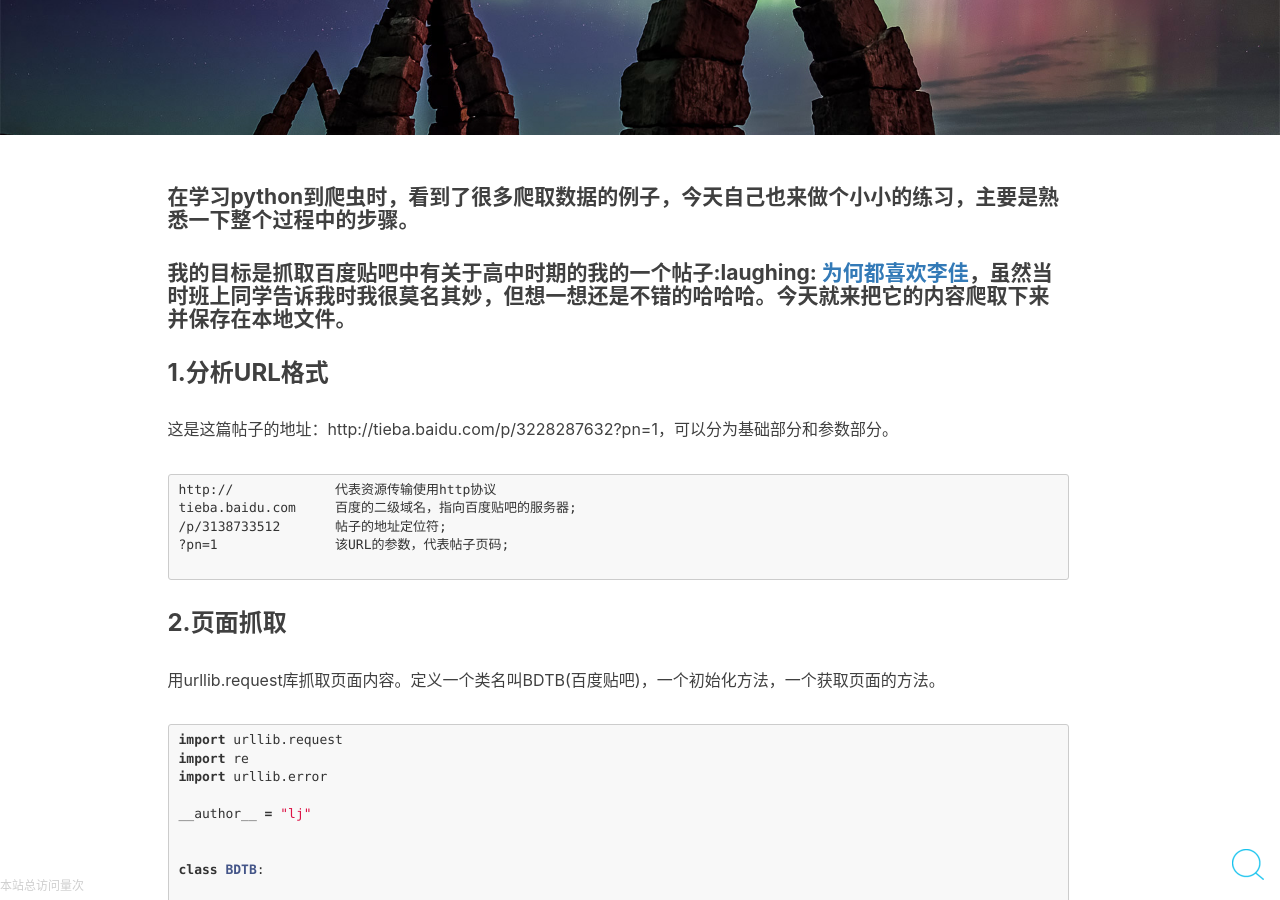
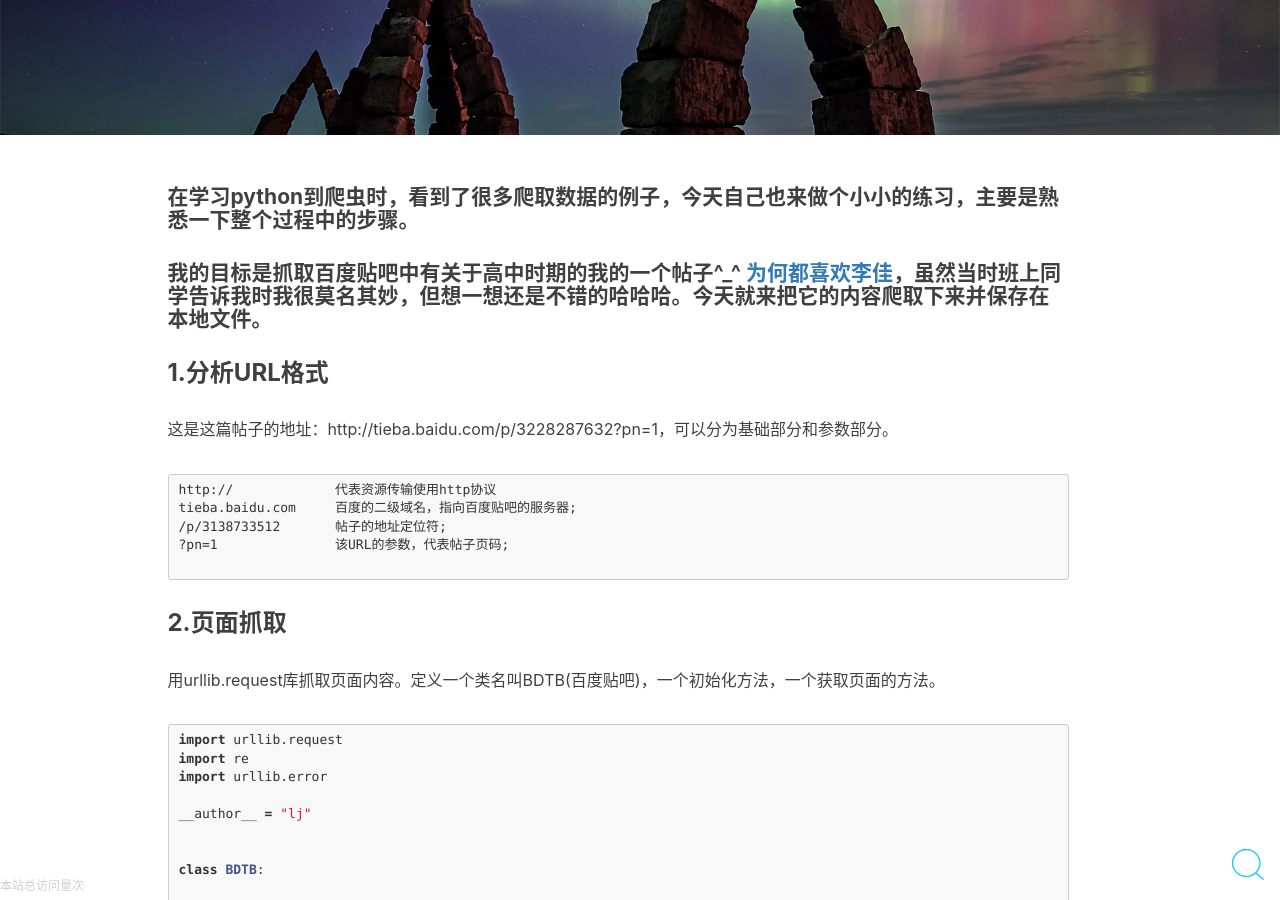
Before and after one commit to Tomy-Lee/Tomy-Lee.github.io, a Jekyll site: the page built from _posts/2018-2-2-python-spiderbaidutieba.md, in a window 1280 px wide and 900 px high, scrolled down 388 px. Built offline with Jekyll 4.4.1, drawn with Linux system fonts in a browser that asks for light colours; nearby versions of some CDN libraries; comment, search, counter and statistics services are not loaded; some of the changed lines change nothing that is shown.

Commit message:
Update 2018-2-2-python-spiderbaidutieba.md

```diff
--- a/_posts/2018-2-2-python-spiderbaidutieba.md
+++ b/_posts/2018-2-2-python-spiderbaidutieba.md
@@ -12,7 +12,7 @@
 
 #### 在学习python到爬虫时，看到了很多爬取数据的例子，今天自己也来做个小小的练习，主要是熟悉一下整个过程中的步骤。
 
-#### 我的目标是抓取百度贴吧中有关于高中时期的我的一个帖子:laughing: [为何都喜欢李佳](http://tieba.baidu.com/p/3228287632?pn=1)，虽然当时班上同学告诉我时我很莫名其妙，但想一想还是不错的哈哈哈。今天就来把它的内容爬取下来并保存在本地文件。
+#### 我的目标是抓取百度贴吧中有关于高中时期的我的一个帖子^_^ [为何都喜欢李佳](http://tieba.baidu.com/p/3228287632?pn=1)，虽然当时班上同学告诉我时我很莫名其妙，但想一想还是不错的哈哈哈。今天就来把它的内容爬取下来并保存在本地文件。
 
 ### 1.分析URL格式
 这是这篇帖子的地址：http://tieba.baidu.com/p/3228287632?pn=1，可以分为基础部分和参数部分。
```
